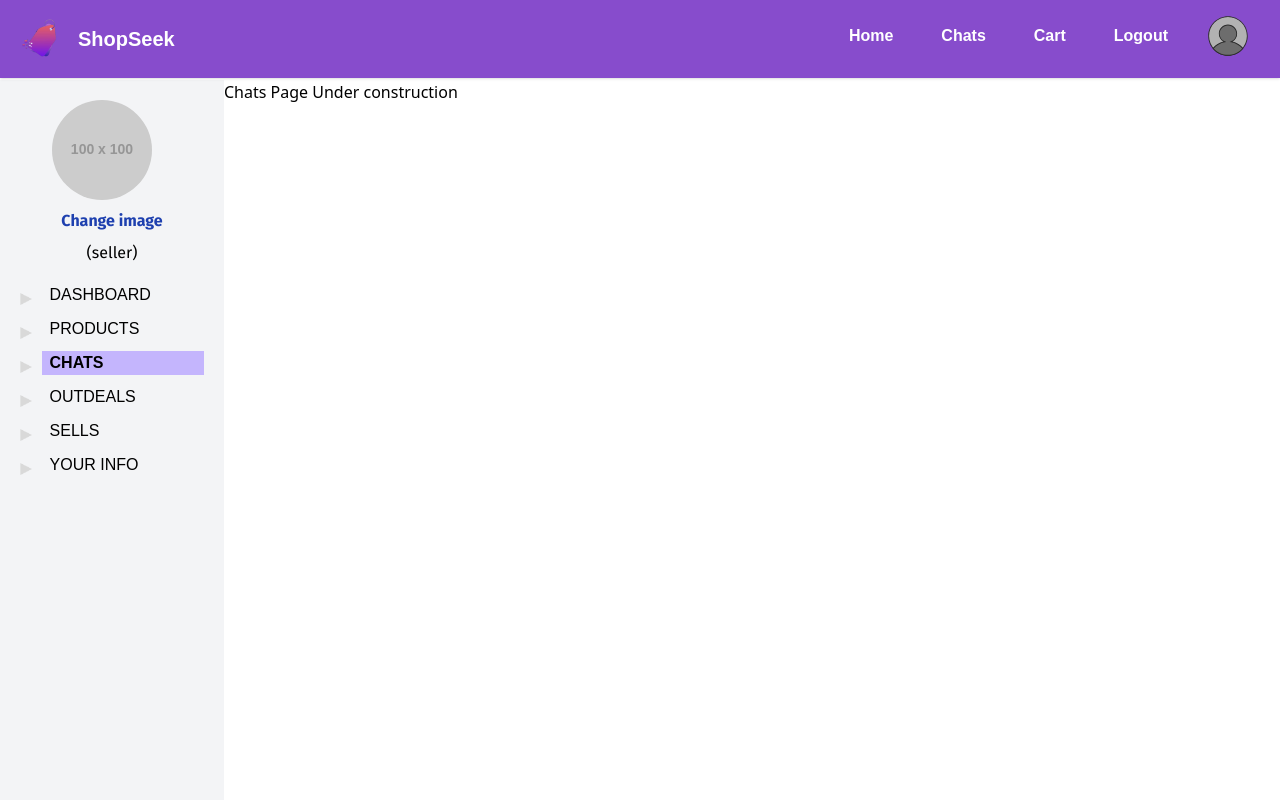
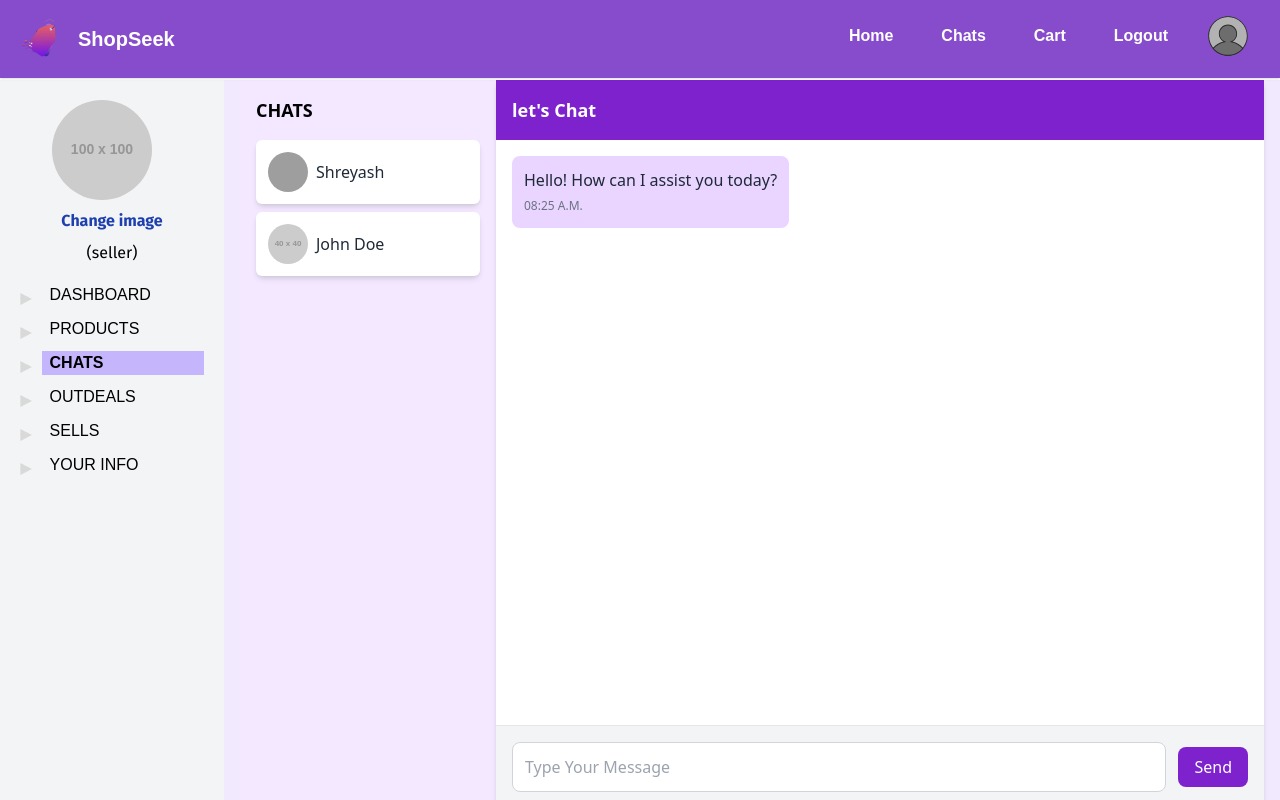
Before and after one commit to rishi2025/ShopSeek, a React (Vite) app: page /seller/chats in a window 1280 px wide. Shown: the top 800 px of the page. Built offline with nearby package versions, Linux system fonts and the light colour scheme; grey boxes are pictures that could not be loaded; a web font is replaced by a local one.

Commit message:
ChatPage is created

```diff
--- /dev/null
+++ b/src/components/ChatBot.jsx
@@ -0,0 +1,98 @@
+import React, { useState } from 'react';
+
+const ChatBot = () => {
+  // State to manage messages
+  const [messages, setMessages] = useState([
+    { sender: 'bot', text: 'Hello! How can I assist you today?', time: '08:25 A.M.' },
+  ]);
+  const [inputValue, setInputValue] = useState('');
+
+  // Function to handle sending messages
+  const sendMessage = () => {
+    if (!inputValue.trim()) return;
+
+    // Add user message to the conversation
+    const userMessage = {
+      sender: 'user',
+      text: inputValue.trim(),
+      time: new Date().toLocaleTimeString([], { hour: '2-digit', minute: '2-digit' }),
+    };
+
+    setMessages((prevMessages) => [...prevMessages, userMessage]);
+    setInputValue('');
+
+    // Simulate bot response
+    setTimeout(() => {
+      const botResponse = generateBotResponse(inputValue.trim());
+      setMessages((prevMessages) => [...prevMessages, botResponse]);
+    }, 1000); // Delay to simulate typing
+  };
+
+  // Function to generate a bot response
+  const generateBotResponse = (userInput) => {
+    let response = 'I am sorry, I didn’t understand that.';
+    if (userInput.toLowerCase().includes('hello')) {
+      response = 'Hi there! How can I help you?';
+    } else if (userInput.toLowerCase().includes('project')) {
+      response = 'Let’s discuss your project. What do you need help with?';
+    } else if (userInput.toLowerCase().includes('bye')) {
+      response = 'Goodbye! Have a great day!';
+    }
+
+    return {
+      sender: 'bot',
+      text: response,
+      time: new Date().toLocaleTimeString([], { hour: '2-digit', minute: '2-digit' }),
+    };
+  };
+
+  return (
+    <div className="flex flex-col flex-grow bg-white shadow-md">
+      {/* Header */}
+      <div className="bg-purple-700 text-white p-4 flex items-center">
+        <h2 className="text-lg font-semibold">let's Chat</h2>
+      </div>
+
+      {/* Messages */}
+      <div className="flex-grow p-4 space-y-4 overflow-y-auto">
+        {messages.map((message, index) => (
+          <div
+            key={index}
+            className={`flex ${message.sender === 'user' ? 'justify-end' : ''}`}
+          >
+            <div
+              className={`${
+                message.sender === 'user'
+                  ? 'bg-gray-200 text-gray-800'
+                  : 'bg-purple-200 text-gray-800'
+              } p-3 rounded-lg max-w-xs`}
+            >
+              <p>{message.text}</p>
+              <span className="text-xs text-gray-500">{message.time}</span>
+            </div>
+          </div>
+        ))}
+      </div>
+
+      {/* Input Box */}
+      <div className="p-4 bg-gray-100 border-t flex items-center">
+        <input
+          type="text"
+          placeholder="Type Your Message"
+          value={inputValue}
+          onChange={(e) => setInputValue(e.target.value)}
+          onKeyDown={(e) => e.key === 'Enter' && sendMessage()}
+          className="w-full p-3 border border-gray-300 rounded-lg focus:outline-none focus:ring-2 focus:ring-purple-500"
+        />
+        <button
+          onClick={sendMessage}
+          className="ml-3 px-4 py-2 bg-purple-700 text-white rounded-lg hover:bg-purple-800"
+        >
+          Send
+        </button>
+      </div>
+    </div>
+  );
+};
+
+export default ChatBot;
--- /dev/null
+++ b/src/components/ChatPage.jsx
@@ -0,0 +1,14 @@
+import React from 'react';
+import {ChatBot,ChatSidebar, Container} from './mainComponent';
+
+function ChatPage() {
+  return (
+    <Container className='flex flex-row flex-wrap bg-[#F1EAFF] gap-y-8 h-[45.5rem] overflow-y-scroll    '>
+        <ChatSidebar />
+        <ChatBot />
+    </Container>
+
+  )
+}
+
+export default ChatPage;
--- /dev/null
+++ b/src/components/ChatSidebar.jsx
@@ -0,0 +1,28 @@
+import React from 'react';
+
+const ChatSidebar = () => {
+  return (
+    <div className="w-1/4 bg-purple-100 p-4">
+      <h2 className="text-lg font-semibold mb-4">CHATS</h2>
+      {/* Chat Item */}
+      <div className="flex items-center gap-2 bg-white p-3 rounded-md shadow-md mb-2 cursor-pointer hover:bg-purple-200">
+        <img
+          src="https://i.ibb.co/sCnF7Gk/image-44.png"
+          alt="Profile"
+          className="rounded-full w-10 h-10"
+        />
+        <span className="font-medium text-gray-800">Shreyash</span>
+      </div>
+      <div className="flex items-center gap-2 bg-white p-3 rounded-md shadow-md cursor-pointer hover:bg-purple-200">
+        <img
+          src="https://via.placeholder.com/40"
+          alt="Profile"
+          className="rounded-full w-10 h-10"
+        />
+        <span className="font-medium text-gray-800">John Doe</span>
+      </div>
+    </div>
+  );
+};
+
+export default ChatSidebar;
--- a/src/components/mainComponent.jsx
+++ b/src/components/mainComponent.jsx
@@ -26,6 +26,9 @@ import ProductCard from "./ProductCard.jsx";
 import ProductPage from "./ProductPage.jsx";
 import InDealsCard from "./InDealsCard.jsx";
 import InDealsPage from "./InDealsPage.jsx";
+import ChatSidebar from "./ChatSideBar.jsx";
+import ChatBot from "./ChatBot.jsx";
+import ChatPage from "./ChatPage.jsx";
 export {
     Button,
     Container,
@@ -55,4 +58,7 @@ export {
     ProductPage,
     InDealsCard,
     InDealsPage,
+    ChatSidebar,
+    ChatBot,
+    ChatPage,
 };
--- a/src/main.jsx
+++ b/src/main.jsx
@@ -3,7 +3,7 @@ import ReactDOM from 'react-dom/client'
 import App from './App.jsx'
 import './index.css';
 import { LoginForm, SellerPage, SignupForm, Home, PageNotFound } from './pages/MainPage.jsx';
-import { InDealsPage, PurchasesPage,OutDealsPage,ProductPage, SellerDashboard, BuyerDashboard, BuyerProfilePage, SellerProfilePage, AddProduct } from './components/mainComponent.jsx'
+import { ChatPage, InDealsPage, PurchasesPage,OutDealsPage,ProductPage, SellerDashboard, BuyerDashboard, BuyerProfilePage, SellerProfilePage, AddProduct } from './components/mainComponent.jsx'
 import { createBrowserRouter, createRoutesFromElements, Route, RouterProvider } from 'react-router-dom';
 import BuyerPage from './pages/BuyerPage.jsx';
 
@@ -18,7 +18,7 @@ const router = createBrowserRouter(
         <Route path='' element={<SellerDashboard />} />
         <Route path='dashboard' element={<SellerDashboard />} />
         <Route path='products' element={<ProductPage/>} />
-        <Route path='chats' element={<>Chats Page Under construction</>} />
+        <Route path='chats' element={<ChatPage/>} />
         <Route path='out-deals' element={<OutDealsPage/>} />
         <Route path='sells' element={<PurchasesPage />} />
         <Route path='your-info' element={<SellerProfilePage />} />
@@ -27,7 +27,7 @@ const router = createBrowserRouter(
         <Route path='' element={<BuyerDashboard />} />
         <Route path='dashboard' element={<BuyerDashboard />} />
         <Route path='add-products' element={<AddProduct />} />
-        <Route path='chats' element={<>Chats Page Under construction</>} />
+        <Route path='chats' element={<ChatPage/>} />
         <Route path='in-deals' element={<InDealsPage/>} />
         <Route path='purchases' element={<PurchasesPage />} />
         <Route path='your-info' element={<BuyerProfilePage />} />
```
